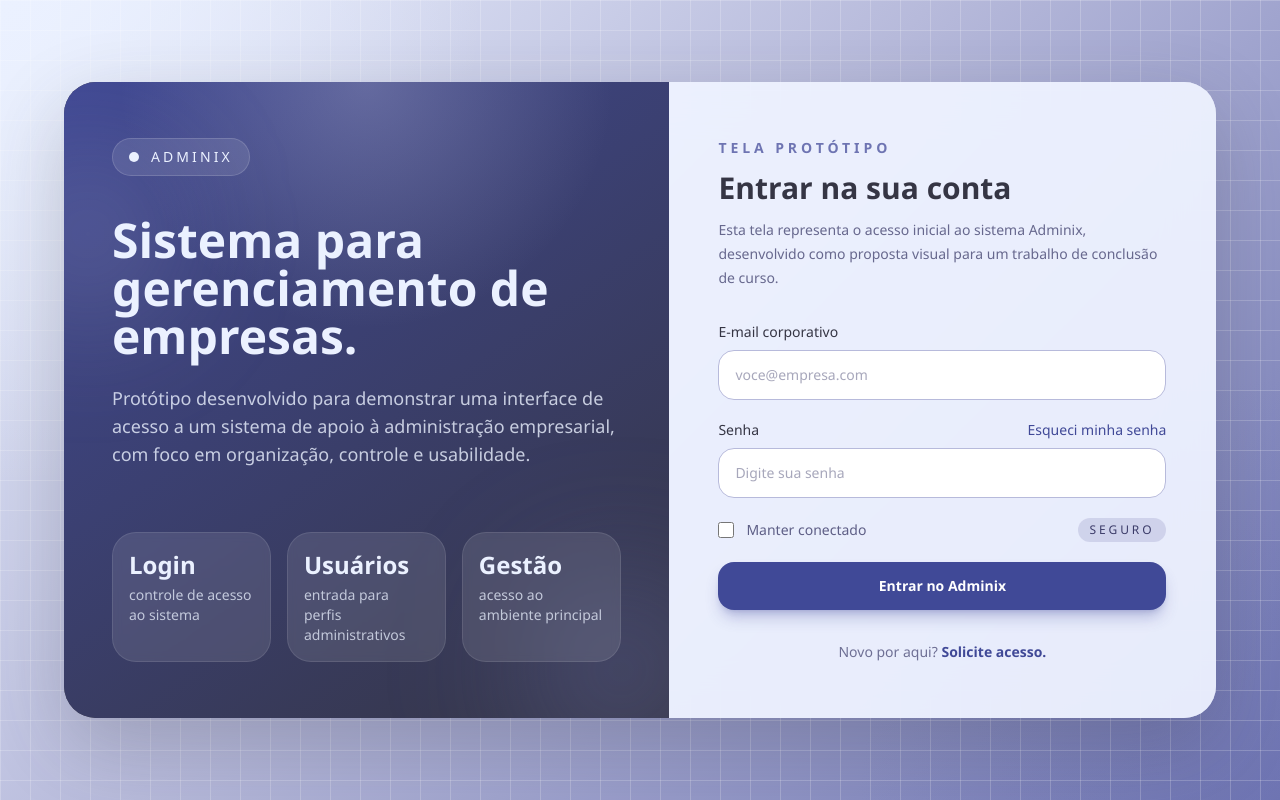
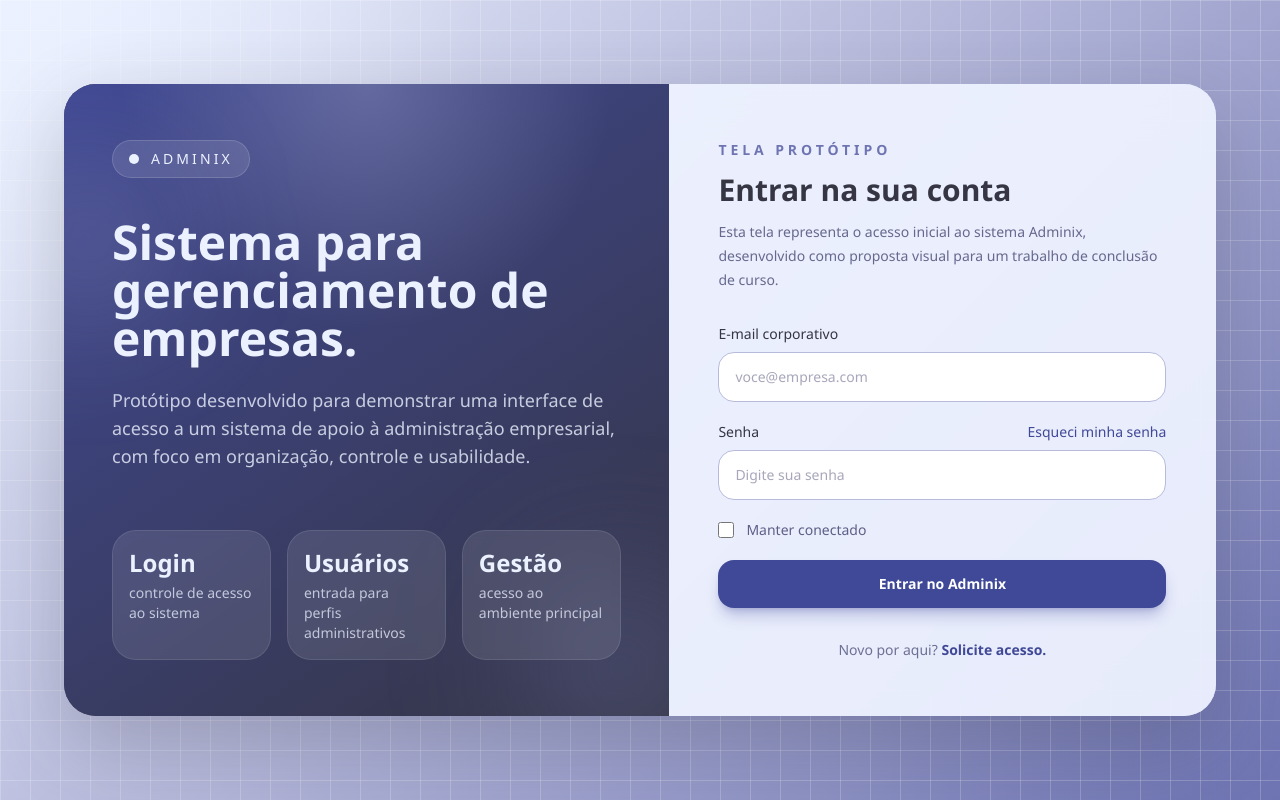
Before and after one commit to gerhaarrd/projetotcc, a plain HTML site: page index.html in a window 1280 px wide. Drawn offline with nearby package versions, Linux system fonts and the light colour scheme.

Commit message:
Remove 'Seguro' label from index.html
Removed 'Seguro' label from the HTML.

```diff
--- a/index.html
+++ b/index.html
@@ -132,9 +132,6 @@
                   />
                   Manter conectado
                 </label>
-                <span class="rounded-full bg-adminix-mist/50 px-3 py-1 text-xs font-medium uppercase tracking-[0.24em] text-adminix-night">
-                  Seguro
-                </span>
               </div>
 
               <button
```
